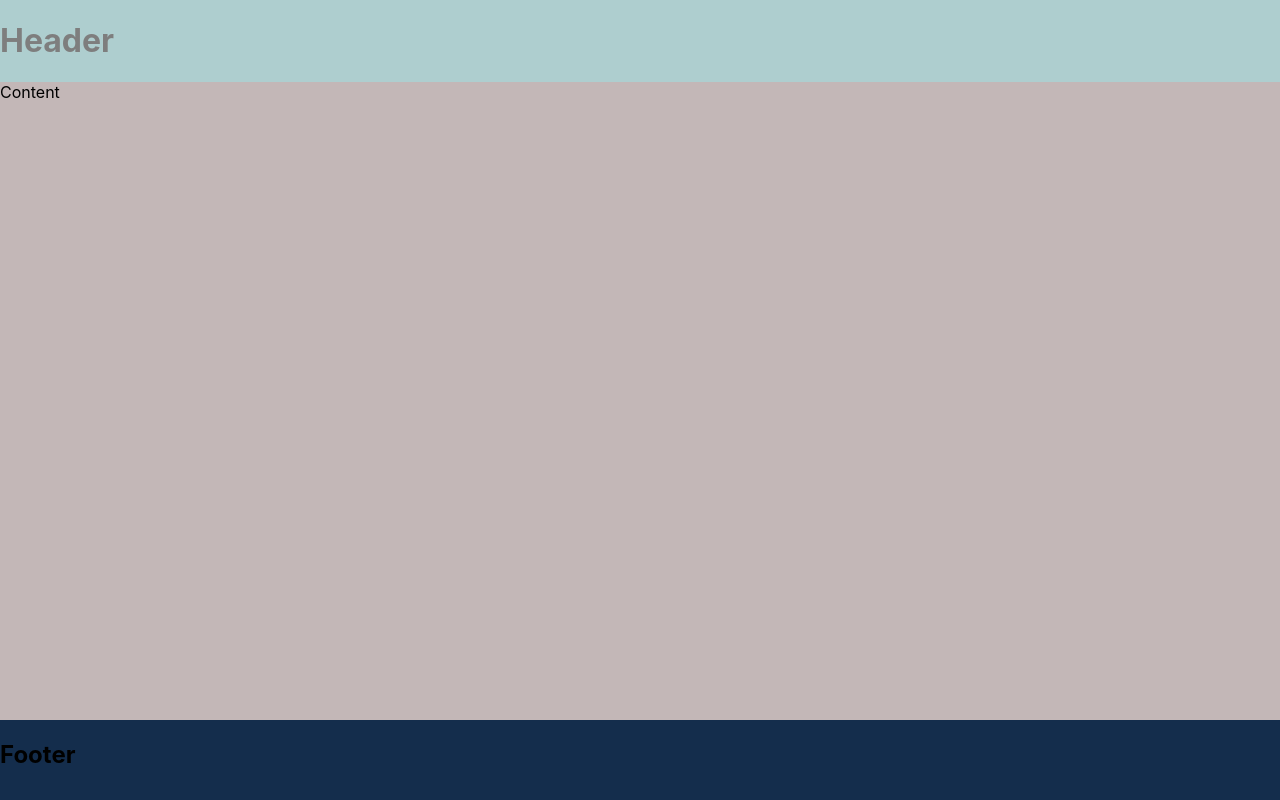
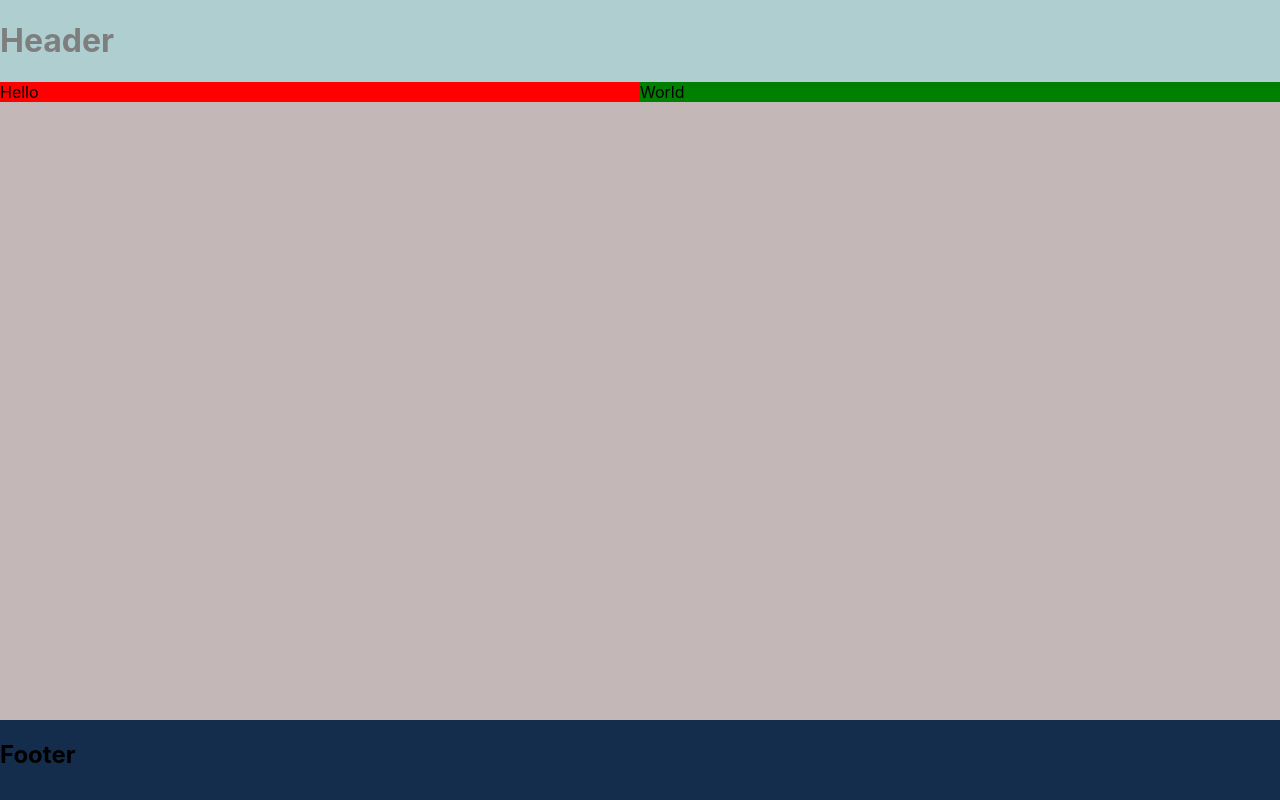
Before and after one commit to JustinLohKingWei/LohKingWayTooGood, a React (Create React App) app: page / in a window 1280 px wide. Built offline with nearby package versions, Linux system fonts and the light colour scheme.

Commit message:
Created SplitScreen Functionalities

```diff
--- a/src/components/Content.tsx
+++ b/src/components/Content.tsx
@@ -1,4 +1,7 @@
 import styled from "styled-components"
+import Footer from "./Footer"
+import Header from "./Header"
+import SplitScreen from "./layout/SplitScreen"
 
 const ContentRoot =  styled.div`
 display: flex;
@@ -7,12 +10,24 @@ margin:0 ;
 min-height: 81vh;
 ;
 `
+const TestComponentLeft = styled.div.attrs({children:  "Hello"}
+
+)`
+background-color:red ;
+`
+const TestComponentRight = styled.div.attrs({children:  "World"}
+
+)`
+background-color:green ;
+`
 
 function Content(){
     return(
 
         <ContentRoot>
-        Content
+        <SplitScreen leftWeight={1} rightWeight={1}>
+            <TestComponentLeft/><TestComponentRight/>
+        </SplitScreen>
         </ContentRoot>
     )
 }
--- a/src/components/layout/SplitScreen.tsx
+++ b/src/components/layout/SplitScreen.tsx
@@ -1,7 +1,37 @@
-function SplitScreen(){
-    return(
-        <>SplitScreen</>
-    )
+import styled from "styled-components";
+
+type SplitScreenProps = {
+  leftWeight: number;
+  rightWeight: number;
+  children?: React.ReactNode[];
+};
+
+const SplitScreenRoot = styled.div`
+  display: flex;
+  width: 100% ;
+`;
+
+interface PaneProps {
+  weight: number;
 }
 
-export default SplitScreen
+const Pane = styled.div<PaneProps>`
+  flex: ${(Props) => Props.weight};
+`;
+
+function SplitScreen({
+  children = [],
+  leftWeight,
+  rightWeight,
+}: SplitScreenProps) {
+  const [left, right] = children;
+
+  return (
+    <SplitScreenRoot>
+      <Pane weight={leftWeight}>{left}</Pane>
+      <Pane weight={rightWeight}>{right}</Pane>
+    </SplitScreenRoot>
+  );
+}
+
+export default SplitScreen;
```
